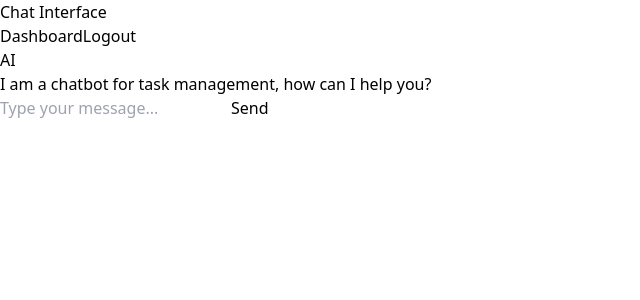
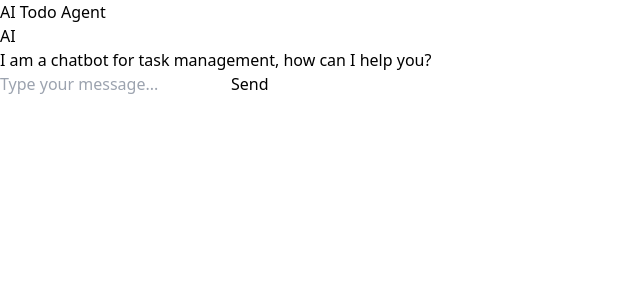
Before and after one commit to rishabhguptajs/ai-todo-app, a Next.js app in the folder client/: page /chat in a window 1280 px wide. Shown: the top 300 px of the page, without its empty margins (0-640 px from the left). Built offline with nearby package versions, Linux system fonts and the light colour scheme.

Commit message:
Refactor chat interface and implement automatic navigation

```diff
--- a/client/src/app/chat/page.tsx
+++ b/client/src/app/chat/page.tsx
@@ -14,7 +14,12 @@ const Chat = () => {
 
   const handleSendMessage = async () => {
     if (inputValue.trim() && !isSending) {
-      setMessages([...messages, { text: inputValue, sender: "user" }]);
+      setMessages(prevMessages => [
+        ...prevMessages,
+        { text: inputValue, sender: "user" }
+      ]);
+
+      const currentInput = inputValue;
       setInputValue('');
       setIsSending(true);
 
@@ -24,7 +29,7 @@ const Chat = () => {
           headers: {
             'Content-Type': 'application/json',
           },
-          body: JSON.stringify({ message: inputValue }),
+          body: JSON.stringify({ message: currentInput }),
         });
 
         if (!response.ok) {
@@ -32,15 +37,23 @@ const Chat = () => {
         }
 
         const data = await response.json();
-        setMessages(prevMessages => [
-          ...prevMessages,
-          { text: data.data, sender: "llm" }
-        ]);
+
+        if (data && data.data) {
+          setMessages(prevMessages => [
+            ...prevMessages,
+            { text: data.data, sender: "llm" }
+          ]);
+        } else {
+          setMessages(prevMessages => [
+            ...prevMessages,
+            { text: "Oops! Something went wrong. Please try again later.", sender: "llm" }
+          ]);
+        }
       } catch (error) {
         console.error('Error sending message:', error);
         setMessages(prevMessages => [
           ...prevMessages,
-          { text: "Error: Unable to get response.", sender: "llm" }
+          { text: "Oops! Something went wrong. Please try again later.", sender: "llm" }
         ]);
       } finally {
         setIsSending(false);
@@ -63,20 +76,8 @@ const Chat = () => {
       <div className="h-full flex flex-col">
         {/* Header */}
         <div className="bg-gray-100 px-6 py-4 flex justify-between items-center">
-          <h1 className="text-2xl font-semibold text-gray-800">Chat Interface</h1>
+          <h1 className="text-2xl font-semibold text-gray-800">AI Todo Agent</h1>
           <div className="space-x-4">
-            <button
-              onClick={() => router.push('/dashboard')}
-              className="px-4 py-2 bg-blue-600 text-white rounded-lg hover:bg-blue-700 transition"
-            >
-              Dashboard
-            </button>
-            <button
-              onClick={() => router.push('/')}
-              className="px-4 py-2 bg-red-600 text-white rounded-lg hover:bg-red-700 transition"
-            >
-              Logout
-            </button>
           </div>
         </div>
         <div className="flex-1 overflow-y-auto p-6 space-y-6">
@@ -108,7 +109,6 @@ const Chat = () => {
             onKeyPress={handleKeyPress}
             placeholder="Type your message..."
             className="flex-1 border rounded-l-full px-4 py-2 focus:outline-none focus:ring-2 focus:ring-blue-500 transition"
-            disabled={isSending}
           />
           <button
             onClick={handleSendMessage}
--- a/client/src/app/layout.tsx
+++ b/client/src/app/layout.tsx
@@ -13,8 +13,8 @@ const geistMono = Geist_Mono({
 })
 
 export const metadata: Metadata = {
-  title: "Create Next App",
-  description: "Generated by create next app",
+  title: "AI Todo Agent",
+  description: "A chat interface for interacting with an AI todo agent.",
 }
 
 export default function RootLayout({
--- a/client/src/app/page.tsx
+++ b/client/src/app/page.tsx
@@ -1,6 +1,11 @@
 "use client"
 
+import { useRouter } from 'next/navigation'
+
 export default function Home() {
+  const router = useRouter()
+
+  router.push('/chat');
   return (
     <div>
 
```
